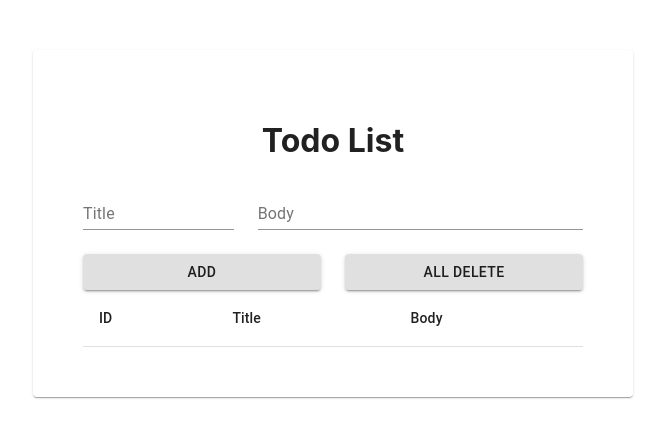
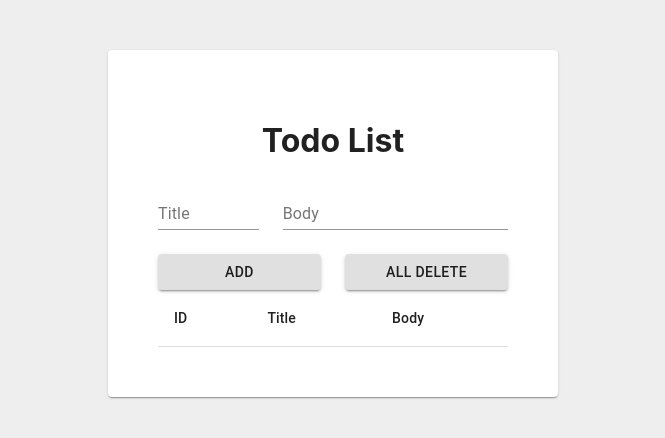
Before and after one commit to wataruozaki/todo_list, a React (Create React App) app: page / in a window 1280 px wide. Shown: the top 438 px of the page, without its empty margins (307-972 px from the left). Built offline with nearby package versions, Linux system fonts and the light colour scheme.

Commit message:
useContext

```diff
--- a/src/components/App.js
+++ b/src/components/App.js
@@ -5,9 +5,11 @@ import { Paper, makeStyles } from "@material-ui/core";
 import Form from "./Form";
 import EventTable from "./EventTable";
 
+import AppContext from "../context/AppContext";
+
 const useStyles = makeStyles(() => ({
   paper: {
-    maxWidth: "500px",
+    maxWidth: "350px",
     margin: "50px auto",
     padding: "50px",
     textAlign: "center",
@@ -19,10 +21,12 @@ function App() {
   const classes = useStyles();
 
   return (
-    <Paper className={classes.paper}>
-      <Form dispatch={dispatch} />
-      <EventTable state={state} dispatch={dispatch} />
-    </Paper>
+    <AppContext.Provider value={{ state, dispatch }}>
+      <Paper className={classes.paper}>
+        <Form />
+        <EventTable />
+      </Paper>
+    </AppContext.Provider>
   );
 }
 
--- a/src/components/Event.js
+++ b/src/components/Event.js
@@ -1,9 +1,12 @@
-import React from "react";
+import React, { useContext } from "react";
 import * as actionTypes from "../actions/actionTypes";
+
+import AppContext from "../context/AppContext";
 
 import { TableCell, TableRow, Button } from "@material-ui/core";
 
-function Event({ event, dispatch }) {
+function Event({ event }) {
+  const { dispatch } = useContext(AppContext);
   const id = event.id;
 
   const deleteEvent = (e) => {
--- a/src/components/EventTable.js
+++ b/src/components/EventTable.js
@@ -1,5 +1,6 @@
-import React from "react";
+import React, { useContext } from "react";
 import Event from "./Event";
+import AppContext from "../context/AppContext";
 
 import {
   TableContainer,
@@ -17,7 +18,8 @@ const useStyles = makeStyles(() => ({
   },
 }));
 
-function EventTable({ state, dispatch }) {
+function EventTable() {
+  const { state } = useContext(AppContext);
   const classes = useStyles();
   return (
     <TableContainer>
@@ -31,7 +33,7 @@ function EventTable({ state, dispatch }) {
         </TableHead>
         <TableBody>
           {state.map((event, index) => (
-            <Event key={index} event={event} dispatch={dispatch} />
+            <Event key={index} event={event} />
           ))}
         </TableBody>
       </Table>
--- a/src/components/Form.js
+++ b/src/components/Form.js
@@ -1,4 +1,4 @@
-import React, { useState } from "react";
+import React, { useState, useContext } from "react";
 import * as actionTypes from "../actions/actionTypes";
 import {
   FormControl,
@@ -7,6 +7,7 @@ import {
   Button,
   makeStyles,
 } from "@material-ui/core";
+import AppContext from "../context/AppContext";
 
 const useStyles = makeStyles(() => ({
   paper: {
@@ -23,7 +24,8 @@ const useStyles = makeStyles(() => ({
   },
 }));
 
-function Form({ dispatch }) {
+function Form() {
+  const { dispatch } = useContext(AppContext);
   const [title, setTitle] = useState("");
   const [body, setBody] = useState("");
 
--- /dev/null
+++ b/src/context/AppContext.js
@@ -0,0 +1,3 @@
+import { createContext } from "react";
+const AppContext = createContext();
+export default AppContext;
--- a/src/index.css
+++ b/src/index.css
@@ -1,13 +1,14 @@
 body {
   margin: 0;
-  font-family: -apple-system, BlinkMacSystemFont, 'Segoe UI', 'Roboto', 'Oxygen',
-    'Ubuntu', 'Cantarell', 'Fira Sans', 'Droid Sans', 'Helvetica Neue',
+  background-color: #eee;
+  font-family: -apple-system, BlinkMacSystemFont, "Segoe UI", "Roboto", "Oxygen",
+    "Ubuntu", "Cantarell", "Fira Sans", "Droid Sans", "Helvetica Neue",
     sans-serif;
   -webkit-font-smoothing: antialiased;
   -moz-osx-font-smoothing: grayscale;
 }
 
 code {
-  font-family: source-code-pro, Menlo, Monaco, Consolas, 'Courier New',
+  font-family: source-code-pro, Menlo, Monaco, Consolas, "Courier New",
     monospace;
 }
```
